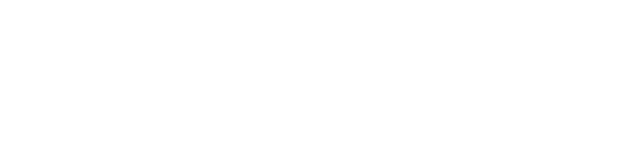
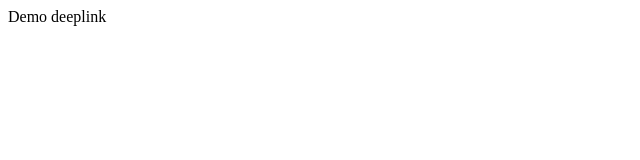
Before and after one commit to Kiraptit/tellmeedeeplink, a plain HTML site: page index.html in a window 1280 px wide. Shown: the whole page, without its empty margins (0-640 px from the left). Drawn offline with Linux system fonts and the light colour scheme.

Commit message:
Update index.html

```diff
--- a/index.html
+++ b/index.html
@@ -32,4 +32,7 @@
 </script>
 <!-- Other HTML content -->
 </head>
+<body>
+    Demo deeplink
+</body>
 </html>
```
